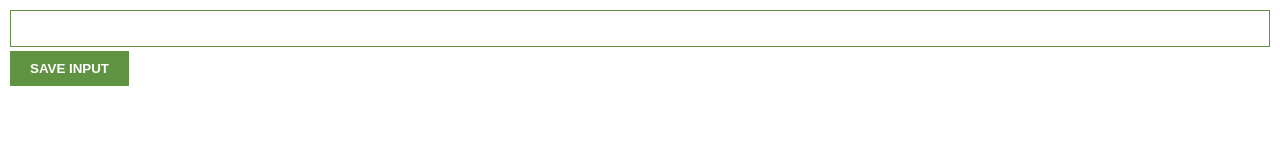
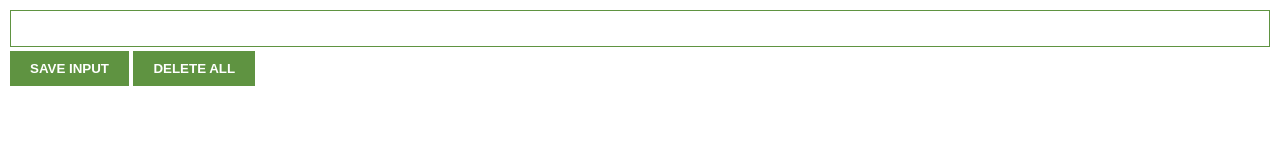
Before and after one commit to pushpak00/Chrome-Extension-Lead-Tracker-, a plain HTML site: page index.html in a window 1280 px wide. Drawn offline with Linux system fonts and the light colour scheme.

Commit message:
index.html

```diff
--- a/index.html
+++ b/index.html
@@ -8,6 +8,7 @@
 
         <input type="text" id="input-el">
         <button id="input-btn">SAVE INPUT</button>
+        <button id="delete-btn">DELETE ALL</button>
         <ul id="ul-el"></ul>
         <script src="script.js"></script>
     </body>
```
